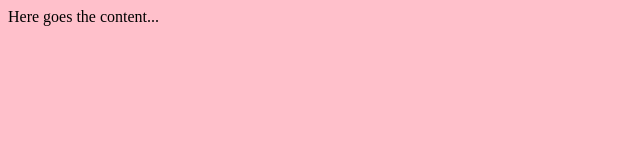
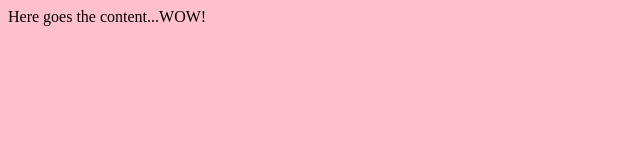
Before and after one commit to svenmueller/Learning, a plain HTML site: page demo/index.html in a window 1280 px wide. Shown: the full height of the page, 0-640 px from the left. Drawn offline with Linux system fonts and the light colour scheme.

Commit message:
Add some content.

```diff
--- a/demo/index.html
+++ b/demo/index.html
@@ -3,6 +3,6 @@
   <title>Worst HTML Page ever</title>
  </head>
  <body bgcolor="pink">
-  Here goes the content...
+  Here goes the content...WOW!
  </body>
 </html>
```
